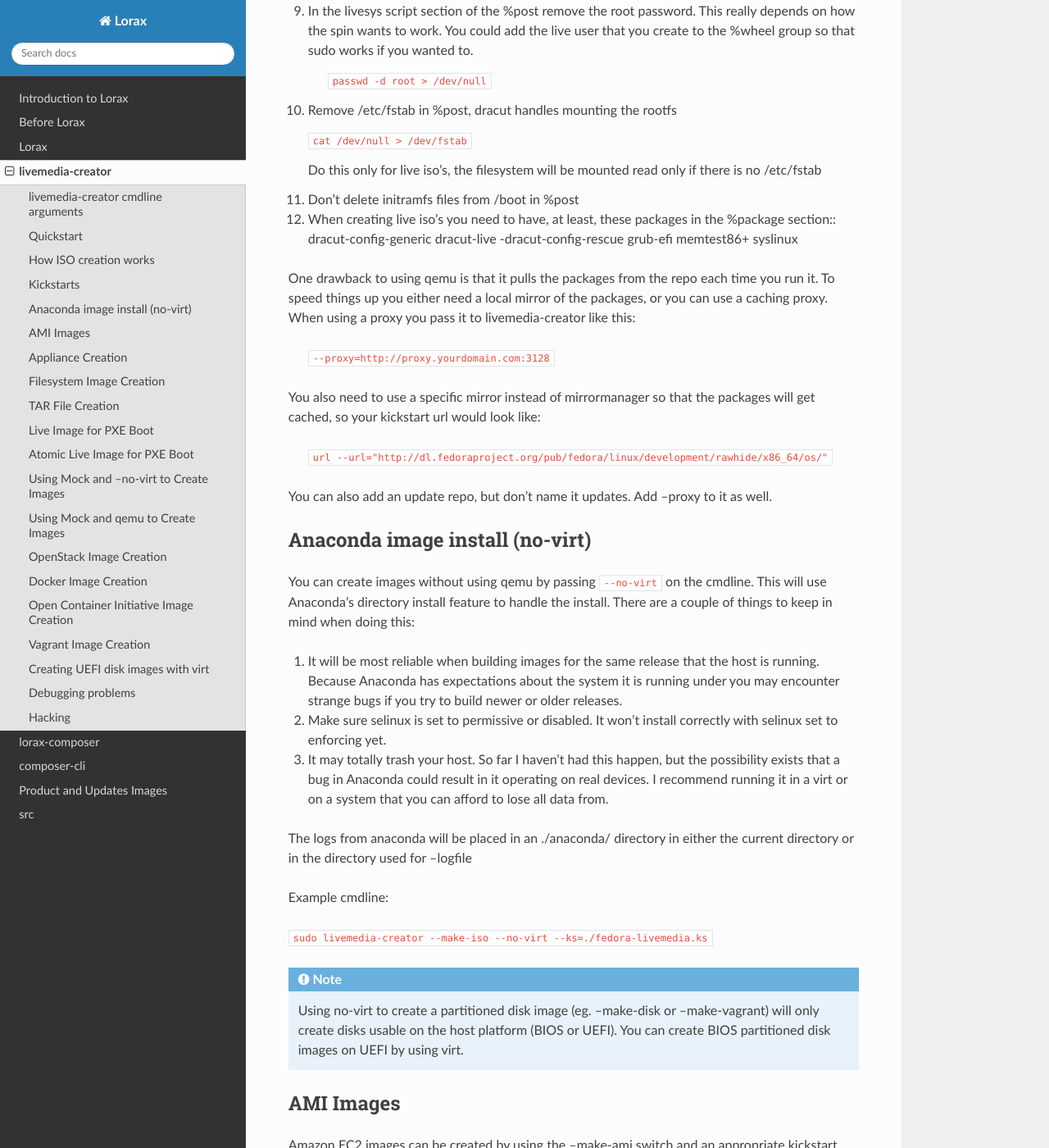
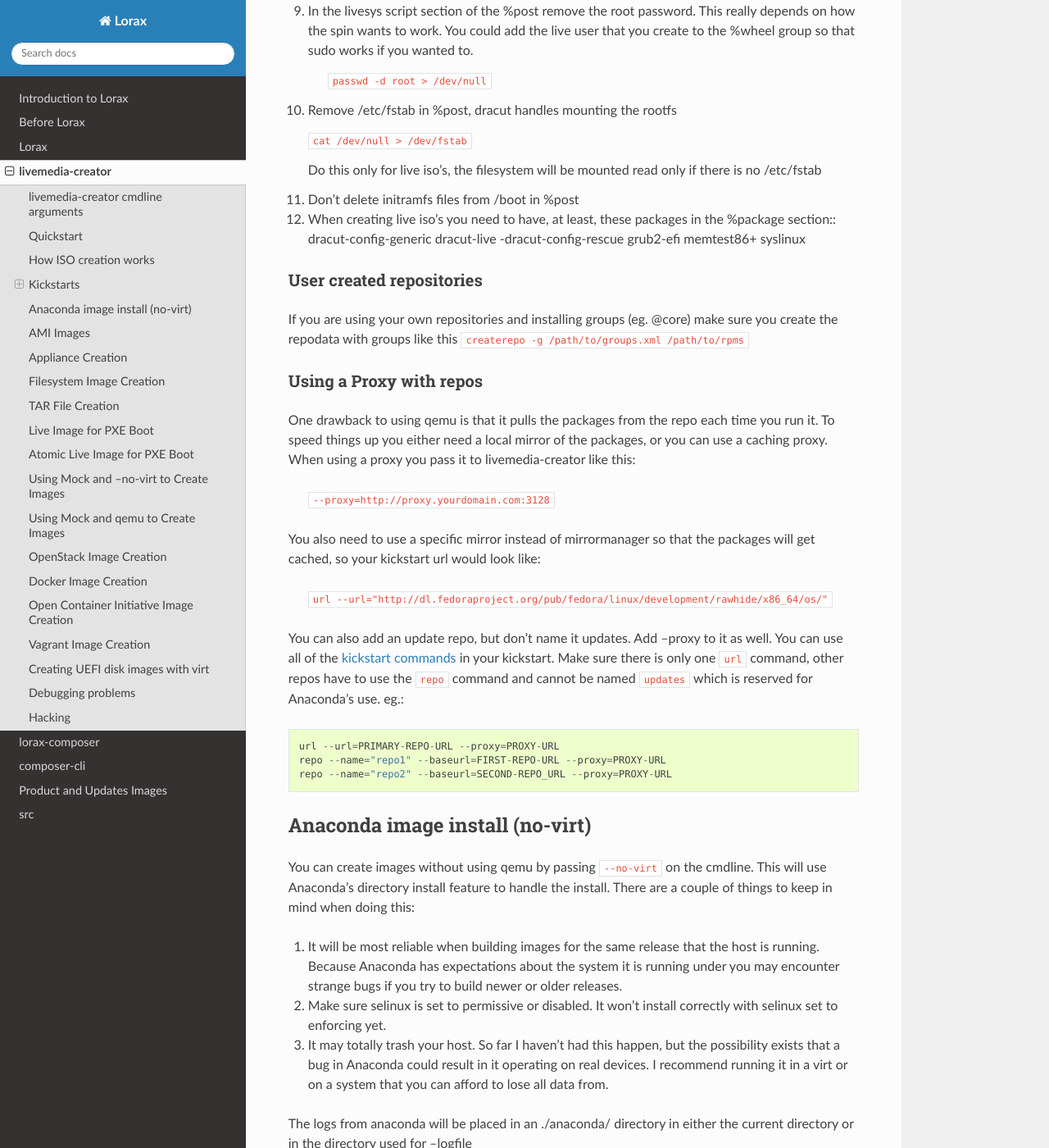
Before and after one commit to weldr/lorax, a Sphinx documentation site: the page built from docs/livemedia-creator.rst, in a window 1280 px wide and 1400 px high, scrolled down 3073 px. Shown: the whole window at 82% size. Built offline with Sphinx 7.4.7 and the Read the Docs theme 2.0.0, drawn with Linux system fonts in a browser that asks for light colours; some of the changed text lies outside the part shown.

Commit message:
Update documentation (#1430906)

```diff
--- a/docs/livemedia-creator.rst
+++ b/docs/livemedia-creator.rst
@@ -160,9 +160,19 @@
     dracut-config-generic
     dracut-live
     -dracut-config-rescue
-    grub-efi
+    grub2-efi
     memtest86+
     syslinux
+
+User created repositories
+~~~~~~~~~~~~~~~~~~~~~~~~~
+
+If you are using your own repositories and installing groups (eg. @core) make
+sure you create the repodata with groups like this ``createrepo -g
+/path/to/groups.xml /path/to/rpms``
+
+Using a Proxy with repos
+~~~~~~~~~~~~~~~~~~~~~~~~
 
 One drawback to using qemu is that it pulls the packages from the repo each
 time you run it. To speed things up you either need a local mirror of the
@@ -177,7 +187,13 @@
     ``url --url="http://dl.fedoraproject.org/pub/fedora/linux/development/rawhide/x86_64/os/"``
 
 You can also add an update repo, but don't name it updates. Add --proxy to it
-as well.
+as well. You can use all of the `kickstart commands <https://pykickstart.readthedocs.io/en/latest/kickstart-docs.html#chapter-2-kickstart-commands-in-fedora>`_ in your kickstart. Make sure there
+is only one ``url`` command, other repos have to use the ``repo`` command and cannot be
+named ``updates`` which is reserved for Anaconda's use. eg.::
+
+    url --url=PRIMARY-REPO-URL --proxy=PROXY-URL
+    repo --name="repo1" --baseurl=FIRST-REPO-URL --proxy=PROXY-URL
+    repo --name="repo2" --baseurl=SECOND-REPO_URL --proxy=PROXY-URL
 
 
 Anaconda image install (no-virt)
@@ -602,6 +618,16 @@
 the installation as it happens, and if it gets stuck without lmc detecting the
 problem you can switch to tty1 and examine the system directly.
 
+If you suspect problems with %pre or %post sections you can redirect the output
+to the terminal and examine it by logging into the VM. eg.::
+
+    %pre
+    chvt
+    exec < /dev/tty3 > /dev/tty3 2>/dev/tty3
+    #do stuff
+    echo hello world
+    %end
+
 If it does get stuck the best way to cancel is to use kill -9 on the qemu pid,
 lmc will detect that the process died and cleanup.
 
```
